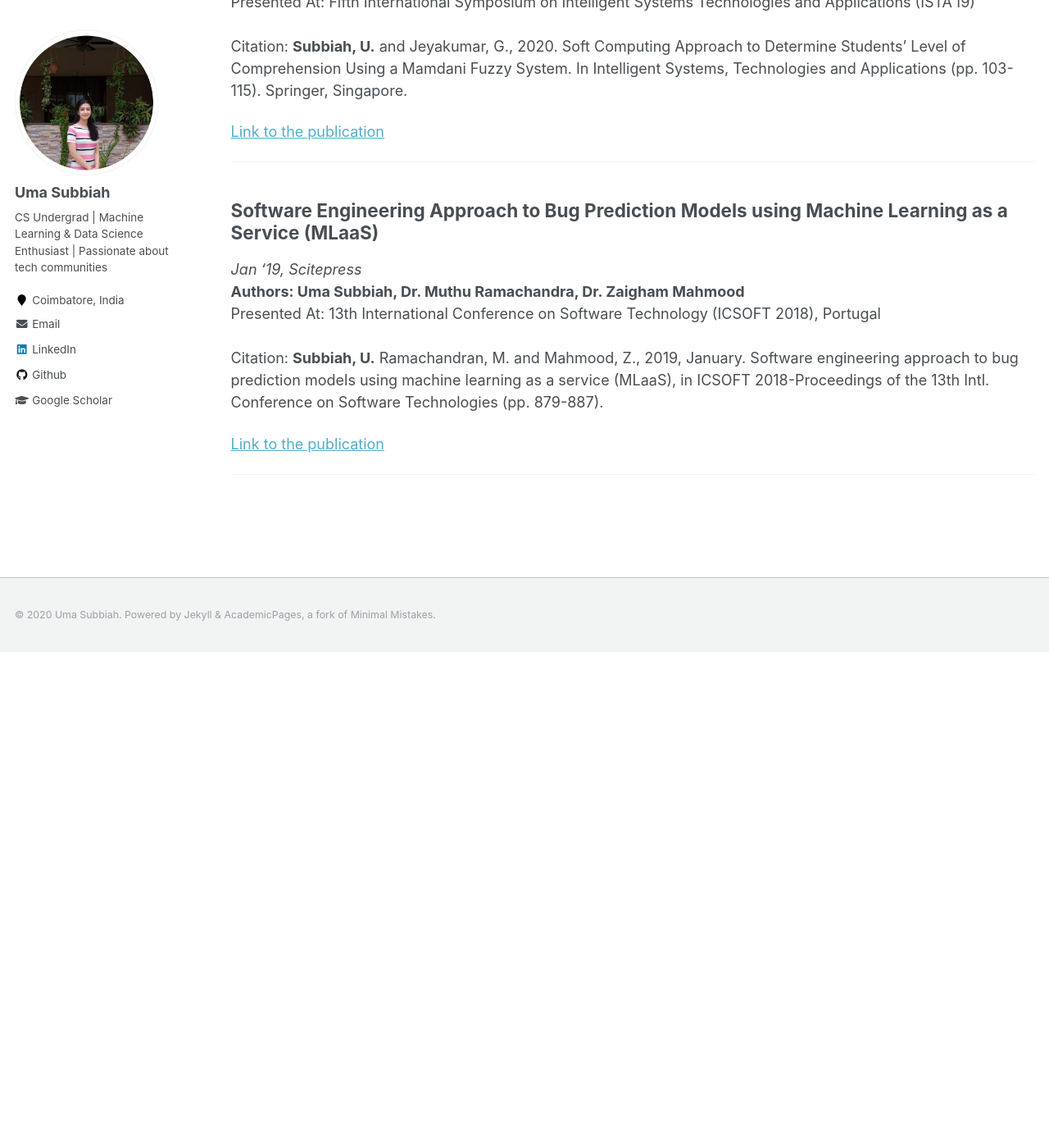
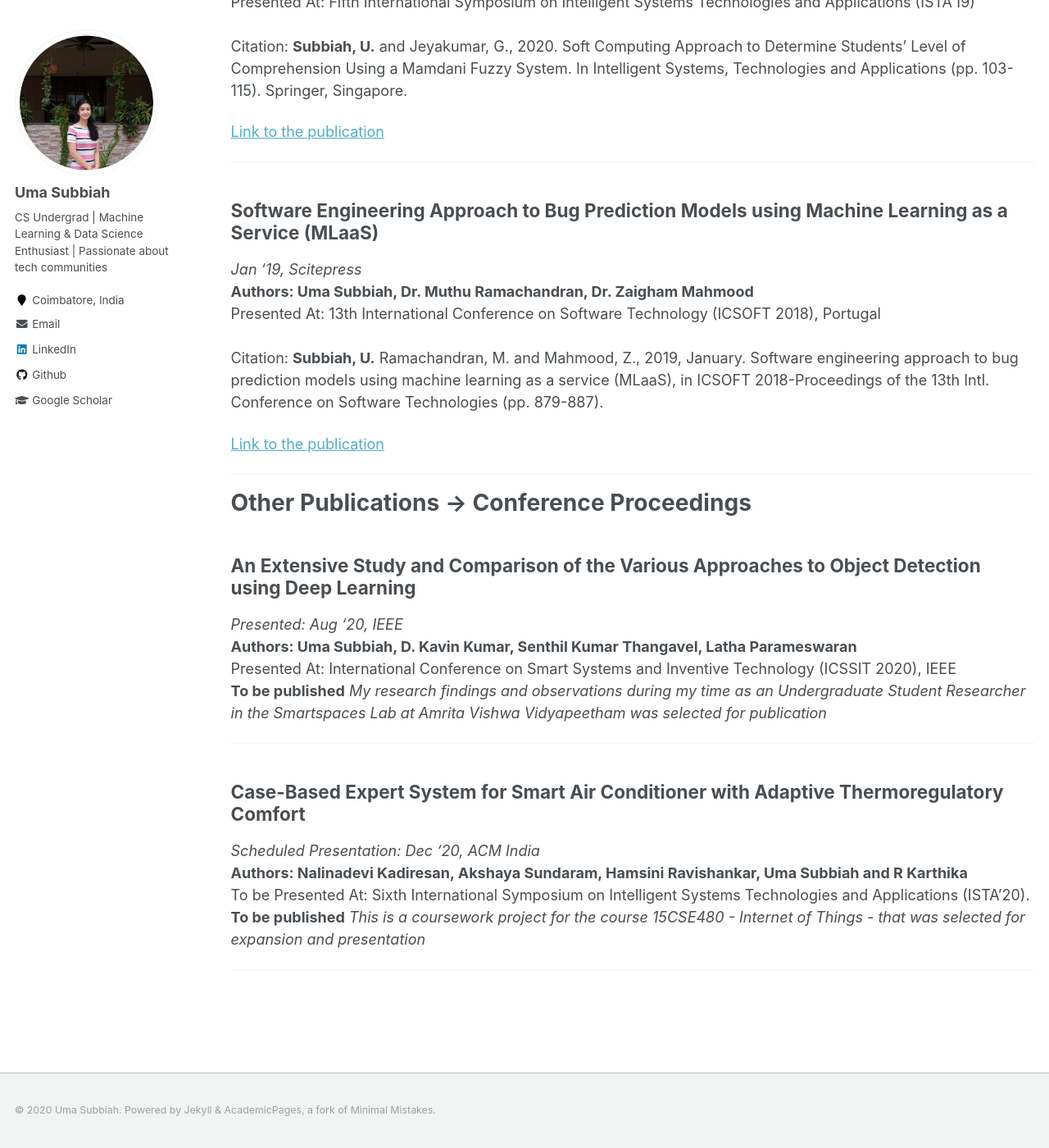
Before and after one commit to uma-subbiah/uma-subbiah.github.io, a Jekyll site: the page built from _pages/publications.md, in a window 1280 px wide and 1400 px high, scrolled down 1427 px. Shown: the whole window at 82% size. Built offline with Jekyll 4.4.1, drawn with Linux system fonts in a browser that asks for light colours; before the commit the page ends 2222 px from its top, so only the background shows below that; some of the changed text lies outside the part shown.

Commit message:
Update publications.md

```diff
--- a/_pages/publications.md
+++ b/_pages/publications.md
@@ -25,7 +25,7 @@ Citation: **Subbiah, U.** , Ramachandran, M. and Mahmood, Z., 2020. Software Eng
 
 <hr>
 
-# Conference Proceedings
+# Most Relevant Publications -> Conference Proceedings
 
 ## Analysis of Deep Learning Architecture for Non- Uniformly Illuminated Images
 _Presented: Jul '20, IEEE_
@@ -69,7 +69,7 @@ Citation: **Subbiah, U.** and Jeyakumar, G., 2020. Soft Computing Approach to De
 ## Software Engineering Approach to Bug Prediction Models using Machine Learning as a Service (MLaaS)
 _Jan '19, Scitepress_
 <br>
-**Authors: Uma Subbiah, Dr. Muthu Ramachandra, Dr. Zaigham Mahmood**
+**Authors: Uma Subbiah, Dr. Muthu Ramachandran, Dr. Zaigham Mahmood**
 <br>
 Presented At: 13th International Conference on Software Technology (ICSOFT 2018), Portugal
 <br>
@@ -79,3 +79,30 @@ Citation: **Subbiah, U.** Ramachandran, M. and Mahmood, Z., 2019, January. Softw
 [Link to the publication](https://www.scitepress.org/Papers/2018/69263/index.html)
 
 <hr>
+
+
+# Other Publications -> Conference Proceedings
+
+## An Extensive Study and Comparison of the Various Approaches to Object Detection using Deep Learning
+_Presented: Aug '20, IEEE_
+<br>
+**Authors: Uma Subbiah, D. Kavin Kumar, Senthil Kumar Thangavel, Latha Parameswaran**
+<br>
+Presented At: International Conference on Smart Systems and Inventive Technology (ICSSIT 2020), IEEE
+<br>
+**To be published**
+*My research findings and observations during my time as an Undergraduate Student Researcher in the Smartspaces Lab at Amrita Vishwa Vidyapeetham was selected for publication*
+
+<hr>
+
+## Case-Based Expert System for Smart Air Conditioner with Adaptive Thermoregulatory Comfort
+_Scheduled Presentation: Dec '20, ACM India_
+<br>
+**Authors: Nalinadevi Kadiresan, Akshaya Sundaram, Hamsini Ravishankar, Uma Subbiah and R Karthika**
+<br>
+To be Presented At: Sixth International Symposium on Intelligent Systems Technologies and Applications (ISTA'20).
+<br>
+**To be published**
+*This is a coursework project for the course 15CSE480 - Internet of Things - that was selected for expansion and presentation*
+
+<hr>
```
Also changed, not shown: other parts of _pages/publications.md (+1 -1 lines).
